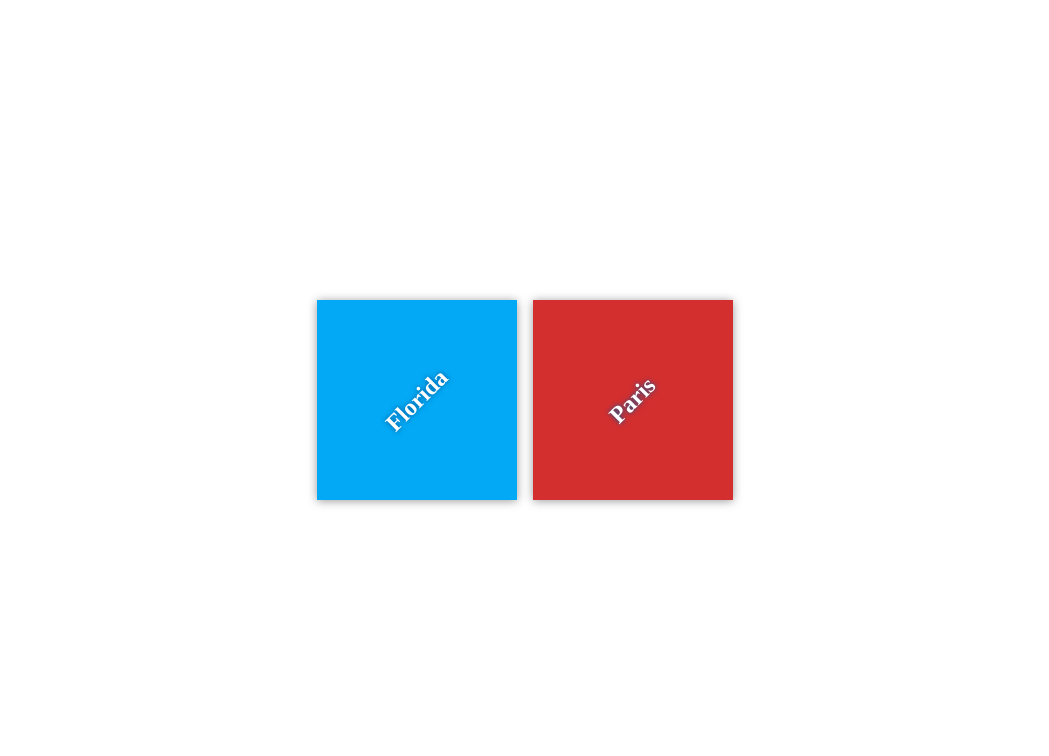
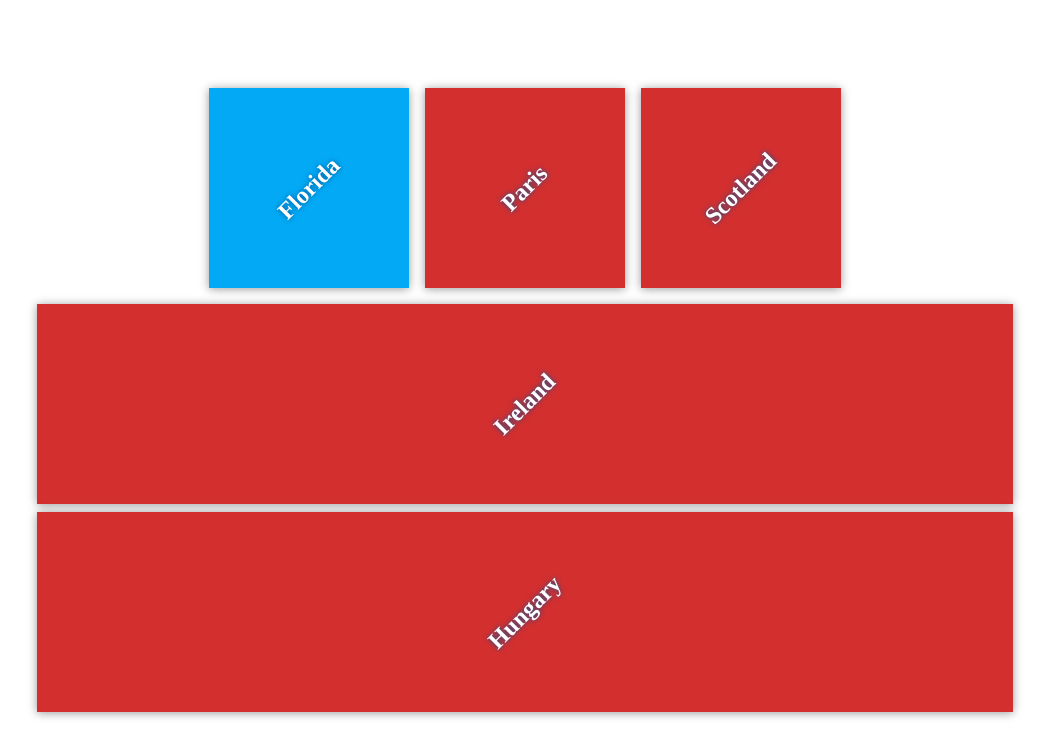
Before and after one commit to sseibt/my-travel-plans, a plain HTML site: page index.html in a window 1280 px wide. Shown: the whole page, without its empty margins (115-1164 px from the left). Drawn offline with Linux system fonts and the light colour scheme; files that its build step writes are made by us from their sources.

Commit message:
Modify index and css to include my specific destinations

```diff
--- a/app.css
+++ b/app.css
@@ -58,3 +58,15 @@ h2 {
 #paris {
     background-color: #d32f2f;
 }
+
+#scotland {
+    background-color: #d32f2f;
+}
+
+#ireland {
+    background-color: #d32f2f;
+}
+
+#hungary {
+    background-color: #d32f2f;
+}
--- a/index.html
+++ b/index.html
@@ -17,6 +17,21 @@
             <div class="destination" id="paris">
                 <h2>Paris</h2>
             </div>
+
+            <div class="destination" id="scotland">
+                <h2>Scotland</h2>
+            </div>
+            </div>
+
+            <div class="destination" id="ireland">
+                <h2>Ireland</h2>
+            </div>
+
+            <div class="destination" id="hungary">
+                <h2>Hungary</h2>
+            </div>
+        </div>
+
         </div>
     </div>
 
```
